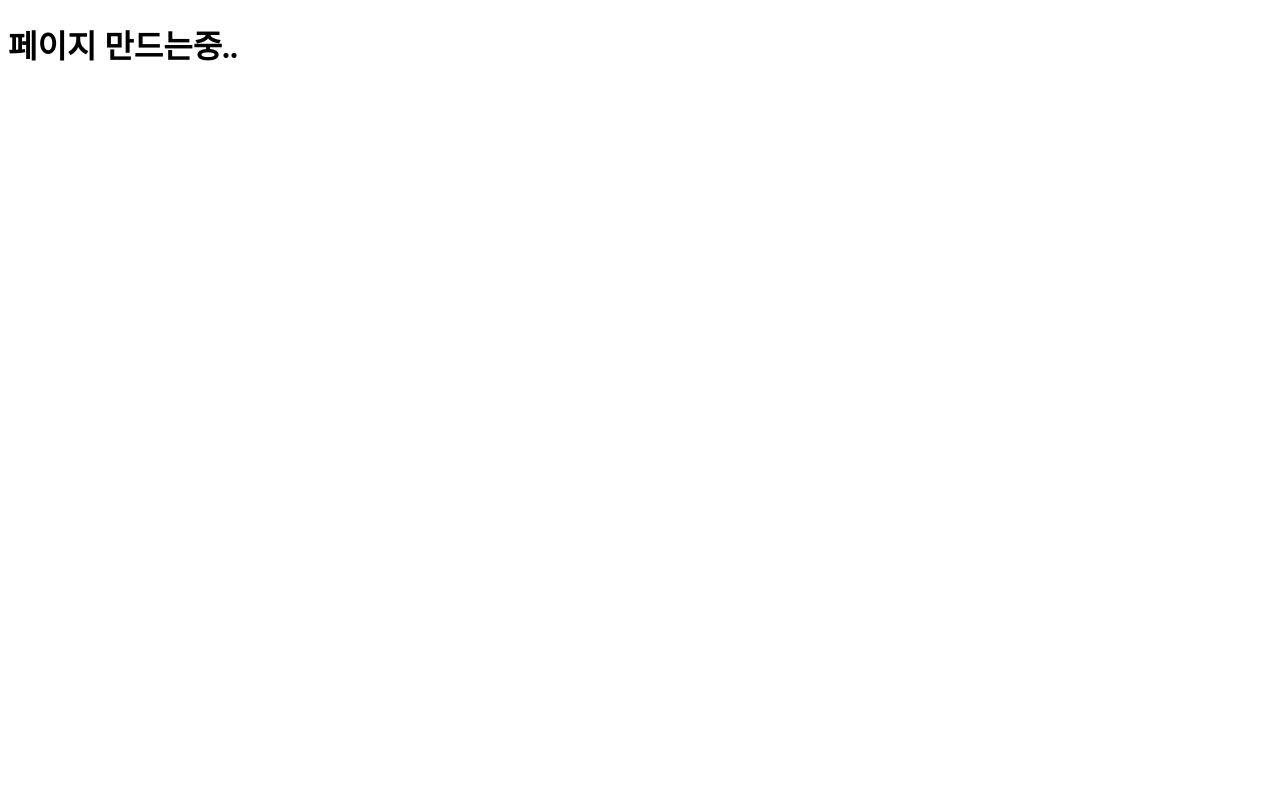
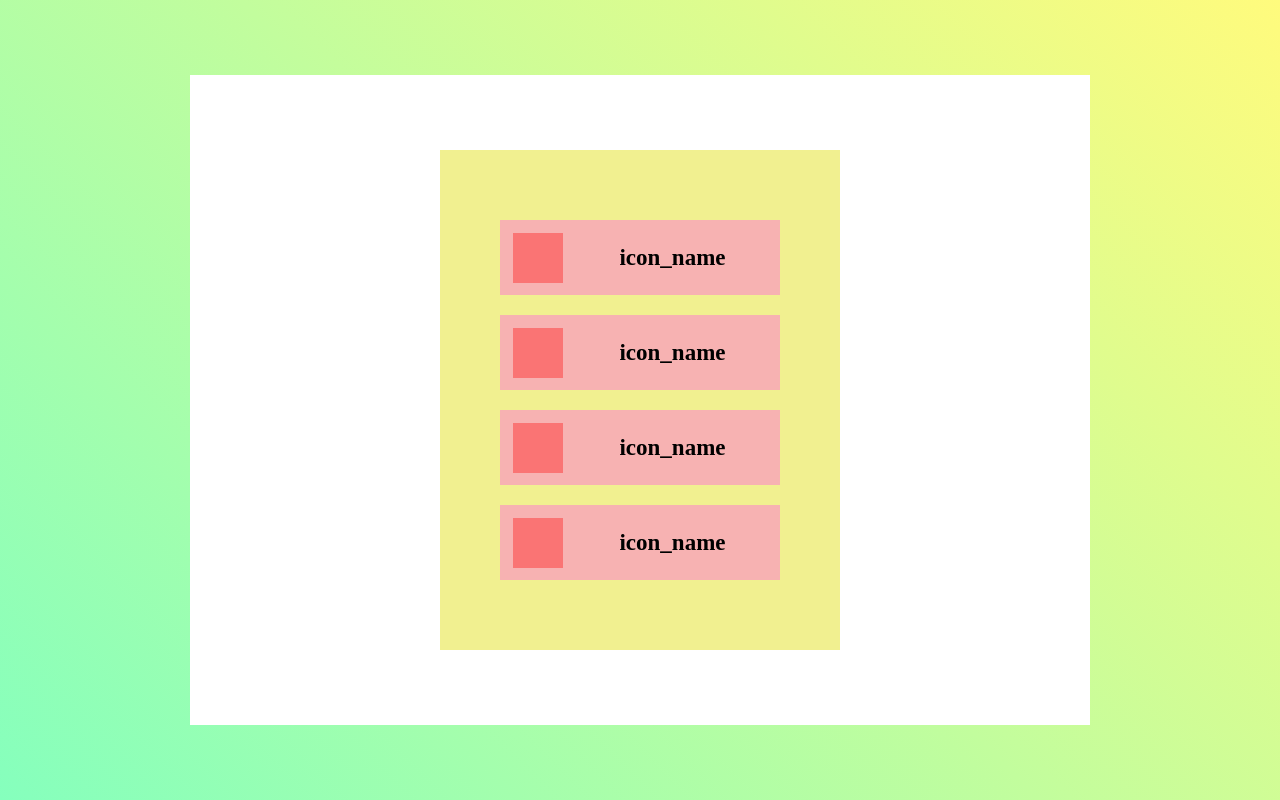
Before and after one commit to kimgeona/chorokmoo_web, a plain HTML site: page index.html in a window 1280 px wide. Drawn offline with Linux system fonts and the light colour scheme.

Commit message:
Add files via upload
upload sample to start

```diff
--- a/index.html
+++ b/index.html
@@ -4,9 +4,29 @@
     <meta charset="UTF-8">
     <meta http-equiv="X-UA-Compatible" content="IE=edge">
     <meta name="viewport" content="width=device-width, initial-scale=1.0">
+    <link rel="stylesheet" href="main.css">
     <title>초록무 : 이곳은 내 세상</title>
 </head>
 <body>
-    <H1>페이지 만드는중..</H1>
+    <div id="center">
+        <div id="contain">
+            <div class="icon_list">
+                <div class="icon_img"></div>
+                <h3 class="icon_name">icon_name</h3>
+            </div>
+            <div class="icon_list">
+                <div class="icon_img"></div>
+                <h3 class="icon_name">icon_name</h3>
+            </div>
+            <div class="icon_list">
+                <div class="icon_img"></div>
+                <h3 class="icon_name">icon_name</h3>
+            </div>
+            <div class="icon_list">
+                <div class="icon_img"></div>
+                <h3 class="icon_name">icon_name</h3>
+            </div>
+        </div>
+    </div>
 </body>
 </html>
--- /dev/null
+++ b/main.css
@@ -0,0 +1,57 @@
+*{
+    margin: 0px;
+    padding: 0px;
+}
+html{
+    width: 100%;
+    height: 100%;
+}
+body, div{
+    display: flex;
+    flex-direction: column;
+    justify-content: center;
+    align-items: center;
+}
+body{
+    width: 100%;
+    height: 100%;
+    background-color: #85FFBD;
+    background-image: linear-gradient(45deg, #85FFBD 0%, #FFFB7D 100%);
+}
+div#center{
+    width: 900px;
+    height: 650px;
+    background-color: rgba(255, 255, 255, 1);
+}
+div#contain{
+    width: 400px;
+    height: 500px;
+    background-color: rgb(241, 240, 144);
+}
+
+div.icon_list{
+    width: 280px;
+    height: 75px;
+    background-color: rgb(247, 178, 178);
+
+    flex-direction: row;
+    justify-content: space-between;
+    margin: 10px;
+}
+div.icon_img{
+    width: 50px;
+    height: 50px;
+    background-color: rgb(250, 116, 116);
+
+    margin-left: 12.5px;
+}
+h3.icon_name{
+    width: 190px;
+    height: auto;
+
+    margin-right: 12.5px;
+
+    font-size: 23px;
+    text-align: center;
+    line-height: -23px;
+}
```
